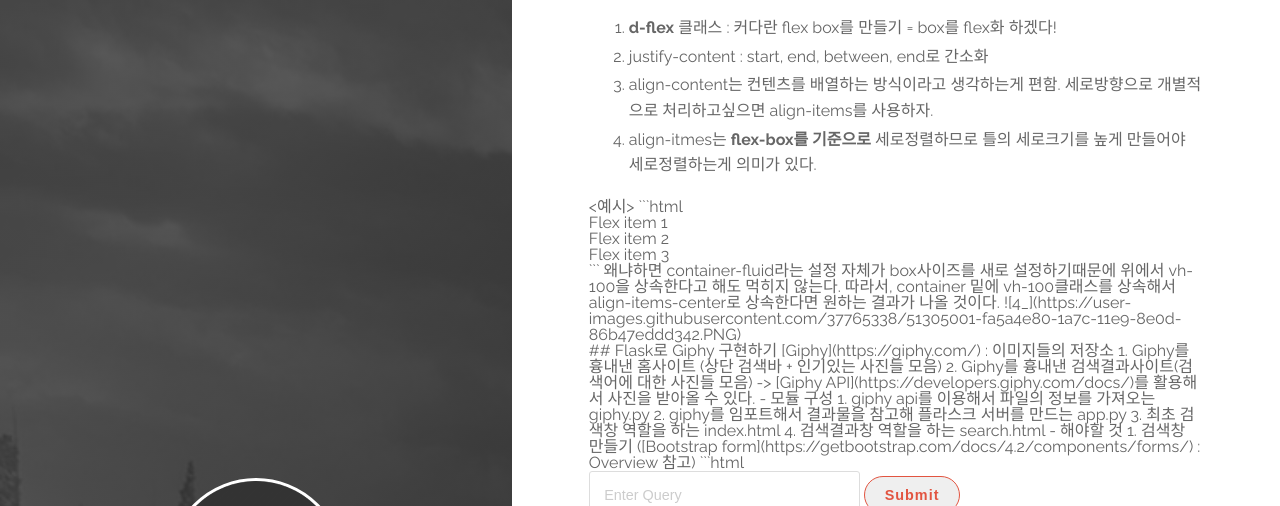
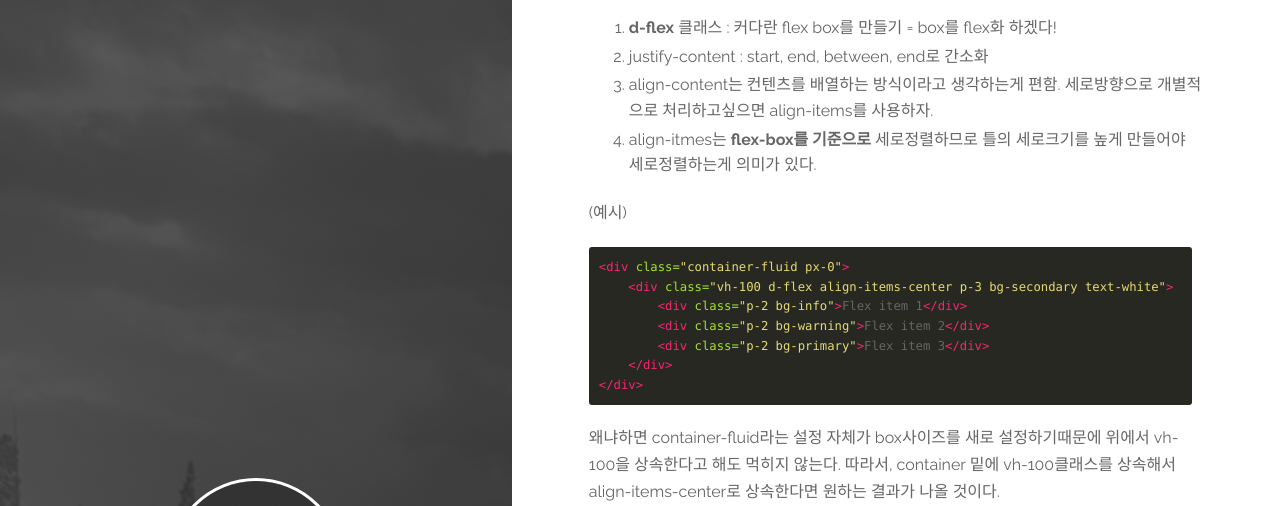
Before and after one commit to DongChanS/DongChanS.github.io, a Jekyll site: the page built from _posts/2019-01-17-17.md, in a window 1280 px wide and 1400 px high, scrolled down 1948 px. Shown: the top 506 px of the window. Built offline with Jekyll 4.4.1, drawn with Linux system fonts in a browser that asks for light colours; comment, search, counter and statistics services are not loaded; some of the changed text lies outside the part shown; grey boxes are pictures that could not be loaded.

Commit message:
Update 2019-01-17-17.md

````diff
--- a/_posts/2019-01-17-17.md
+++ b/_posts/2019-01-17-17.md
@@ -53,7 +53,7 @@
 3. align-content는 컨텐츠를 배열하는 방식이라고 생각하는게 편함. 세로방향으로 개별적으로 처리하고싶으면 align-items를 사용하자.
 4. align-itmes는 **flex-box를 기준으로** 세로정렬하므로 틀의 세로크기를 높게 만들어야 세로정렬하는게 의미가 있다.
 
-<예시>
+(예시)
 
 ```html
 <div class="container-fluid px-0">
@@ -130,7 +130,7 @@
      </div>
      ```
 
-     <결과물>
+     (결과물)
 
      ![5_](https://user-images.githubusercontent.com/37765338/51305003-fa5a4e80-1a7c-11e9-8d80-da0456098004.PNG)
 
@@ -152,7 +152,7 @@
 
      한 줄마다 **크기가 고정된 5개의 사진**을 넣고 싶어서 col-2를 넣고 image들을 5개씩 가져와서 가로정렬하였다.
 
-     <결과물>
+     (결과물)
 
      ![6_](https://user-images.githubusercontent.com/37765338/51305004-faf2e500-1a7c-11e9-9710-53065ecb1b62.PNG) FLEX와 Bootstrap을 이용하니 더 보기 괜찮아졌다.
 
````
